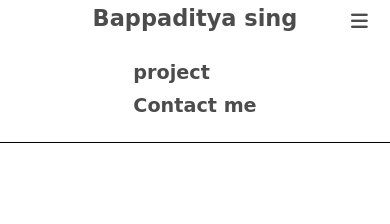
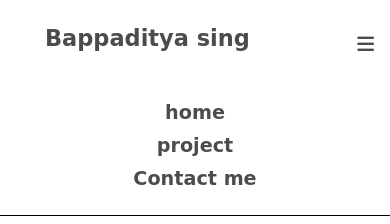
Before and after one commit to Bappaditya721135/personal-portfolio, a plain HTML site: page index.html in a window 390 px wide. Both pictures are taken after a click on the icon 359 px from the left and 21 px from the top of the page. Drawn offline with Linux system fonts and the light colour scheme.

Commit message:
responsive navbar doen

```diff
--- a/index.html
+++ b/index.html
@@ -7,9 +7,6 @@
     <title>Personal Portfolio</title>
     <link rel="stylesheet" href="./styles.css">
     <script src="https://kit.fontawesome.com/fc54a2d167.js" crossorigin="anonymous"></script>
-    <!-- <link rel="preconnect" href="https://fonts.googleapis.com">
-    <link rel="preconnect" href="https://fonts.gstatic.com" crossorigin>
-    <link href="https://fonts.googleapis.com/css2?family=Fasthand&display=swap" rel="stylesheet"> -->
 </head>
 
 <body>
@@ -17,6 +14,7 @@
         <nav class="nav-bar">
             <h3 class="name">Bappaditya sing</h3>
             <ul class="nav-links">
+                <li class="nav-link home">home</li>
                 <li class="nav-link project">project</li>
                 <li class="nav-link contact-me">Contact me</li>
             </ul>
--- a/index.js
+++ b/index.js
@@ -1,17 +1,5 @@
-const iconBtn = document.querySelector(".icon")
+const  toggleBtn = document.querySelector(".icon")
 
-let displayNav = false;
-
-const responsiveNavbar = () => {
-    displayNav = !displayNav;
-    const navBar = document.querySelector(".nav-links");
-    if(displayNav) {
-        navBar.style.display = "block";
-    }
-    else {
-        navBar.style.display = "none";
-    }
-
-}
-
-iconBtn.addEventListener("click", responsiveNavbar)
+toggleBtn.addEventListener("click", () => {
+    document.querySelector(".nav-links").classList.toggle("nav-links-display")
+})
--- a/styles.css
+++ b/styles.css
@@ -24,6 +24,12 @@
 .name {
     flex: 1;
     white-space: nowrap;
+    padding: 25px;
+}
+
+.name:hover {
+    cursor: pointer;
+    color: #ff627e;
 }
 
 .nav-links {
@@ -34,7 +40,7 @@
     justify-content: space-around;
 }
 
-.nav-links > .nav-link, .name {
+.nav-links > .nav-link {
     cursor: pointer;
     padding: 5px;
     border-radius: 10px 0 10px 0;
@@ -47,32 +53,40 @@
     background-color: blue;
 }
 
-.name:hover {
-    color: blue;
-    text-decoration: underline;
-}
 .icon {
-    display: none;
+    display: none ;
+    position: absolute;
+    top: 35px;
+    right: 1rem;
 }
 
 
-@media (max-width: 500px) {
+.active-link {
+    background-color: blue;
+    color: white;
+}
+
+
+
+@media (max-width: 520px) {
     .nav-bar {
         flex-direction: column;
+        align-items: flex-start;
+        padding-inline: 20px;
     }
 
     .nav-links {
+        width: 100%;
+        flex-direction: column;
+        text-align: center;
         display: none;
-        flex-direction: column;
-        align-items: center;
     }
 
     .icon {
-        display: block;
-        position: absolute;
-        top: 12px;
-        /* transform: translateY(-50%); */
-        left: 90%;
+        display: flex;
+    }
+    .nav-links-display {
+        display: flex;
     }
 
 
```
